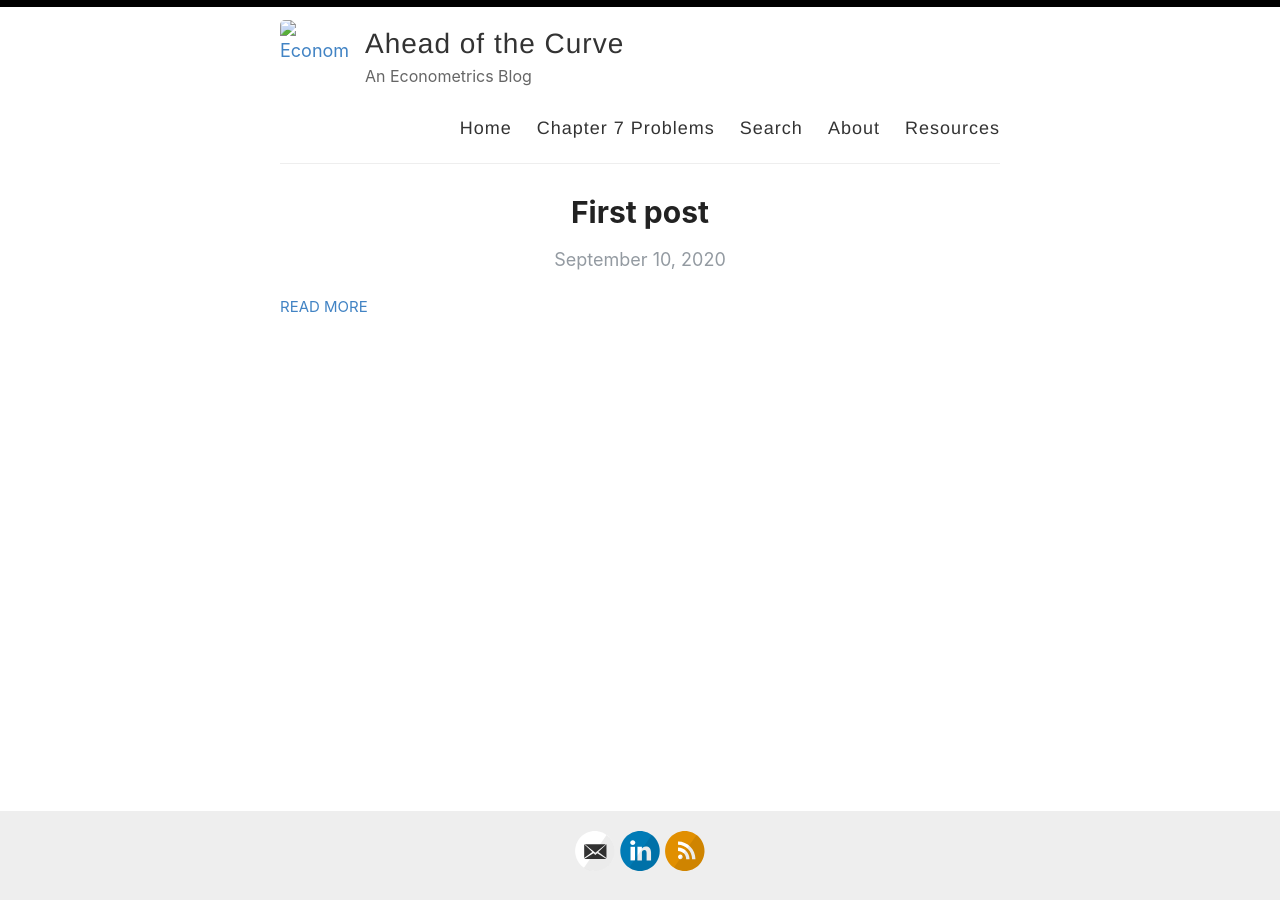
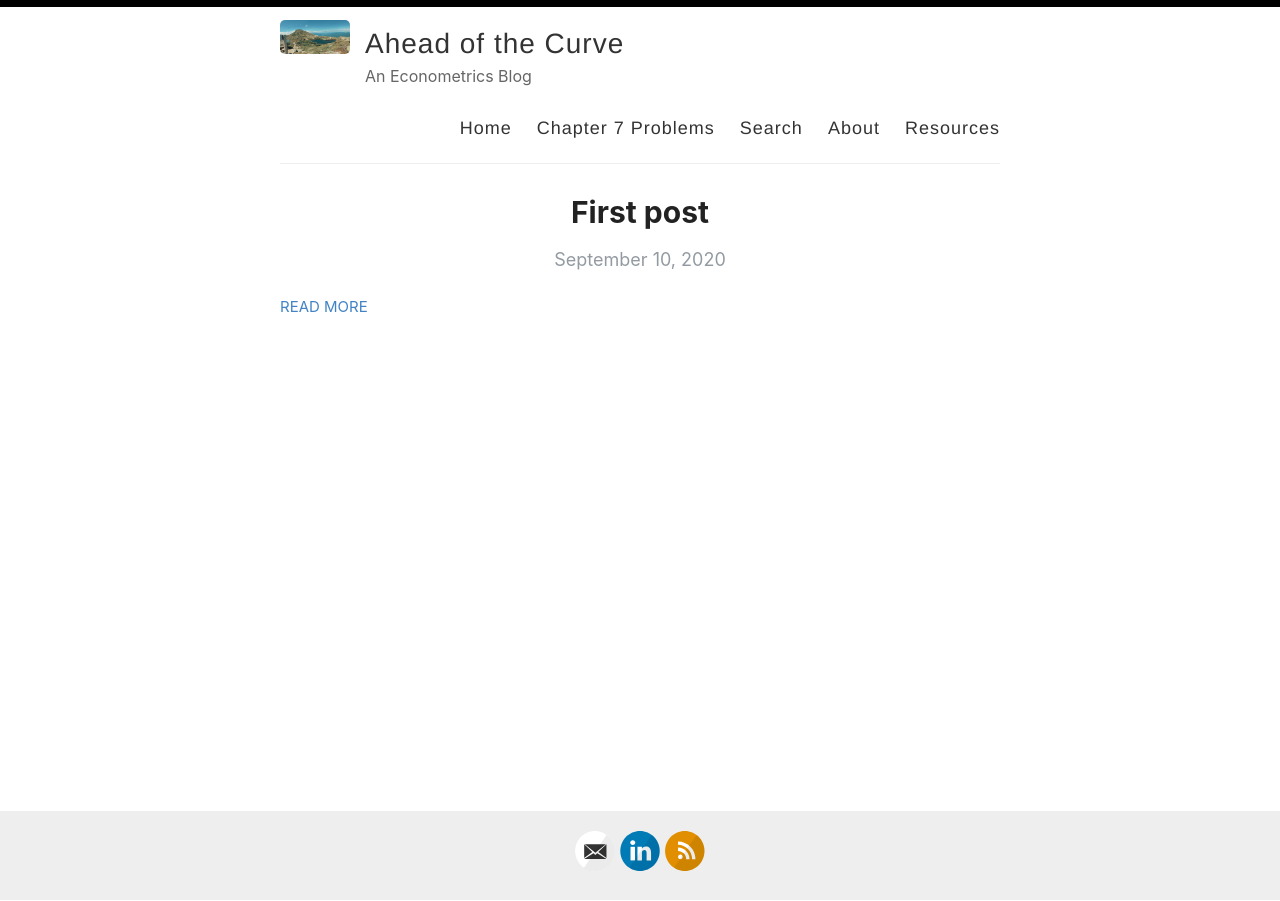
Before and after one commit to MatthewRGonzalez/Econometric, a Jekyll site: the page built from index.html, in a window 1280 px wide. Built offline with Jekyll 4.4.1, drawn with Linux system fonts in a browser that asks for light colours; the list of posts is cut into pages by our own code.

Commit message:
Update _config.yml

```diff
--- a/_config.yml
+++ b/_config.yml
@@ -12,8 +12,7 @@ author: M. R. Gonzalez
 description: An Econometrics Blog
 
 # URL of your avatar or profile pic (you could use your GitHub profile pic)
-avatar: https://github.com/MatthewRGonzalez/Econometric/blob/master/Files/FB.jpg
-
+avatar: /Files/FB.jpg
 #
 # Flags below are optional
 #
```
